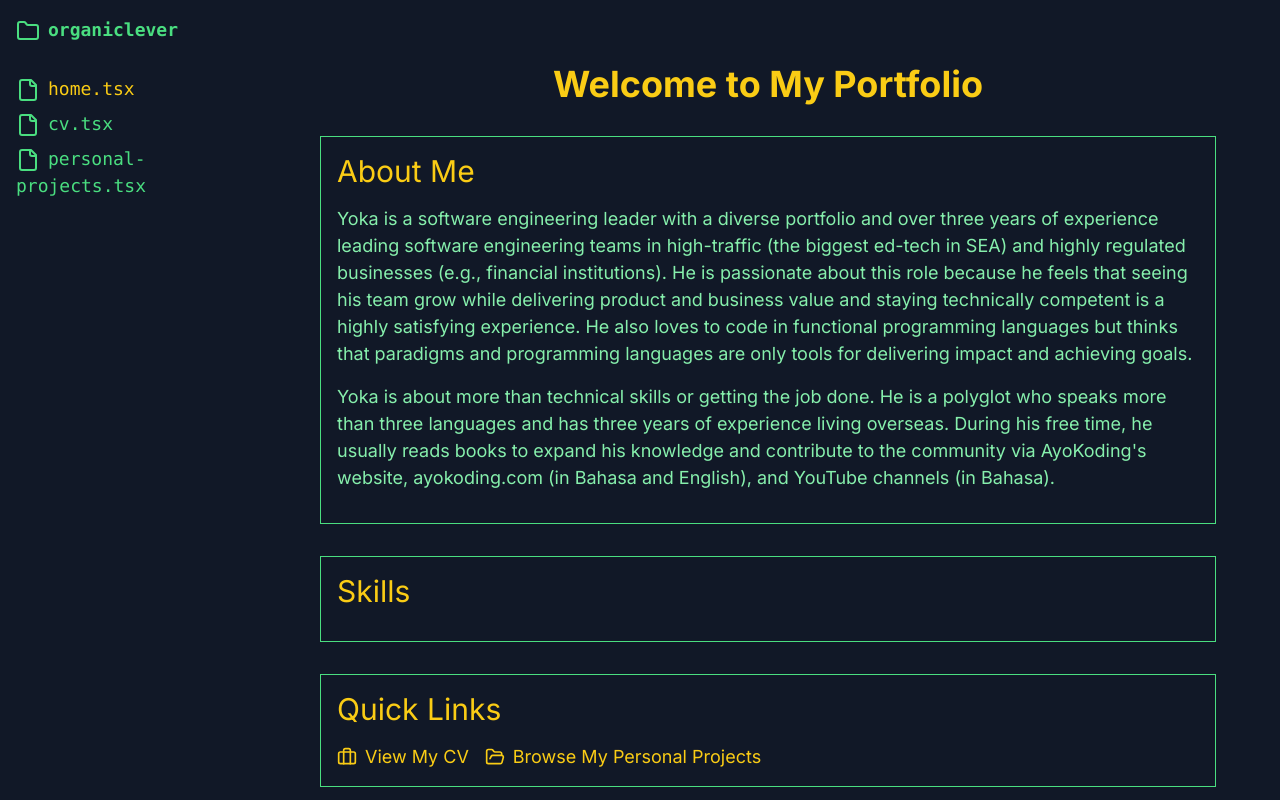
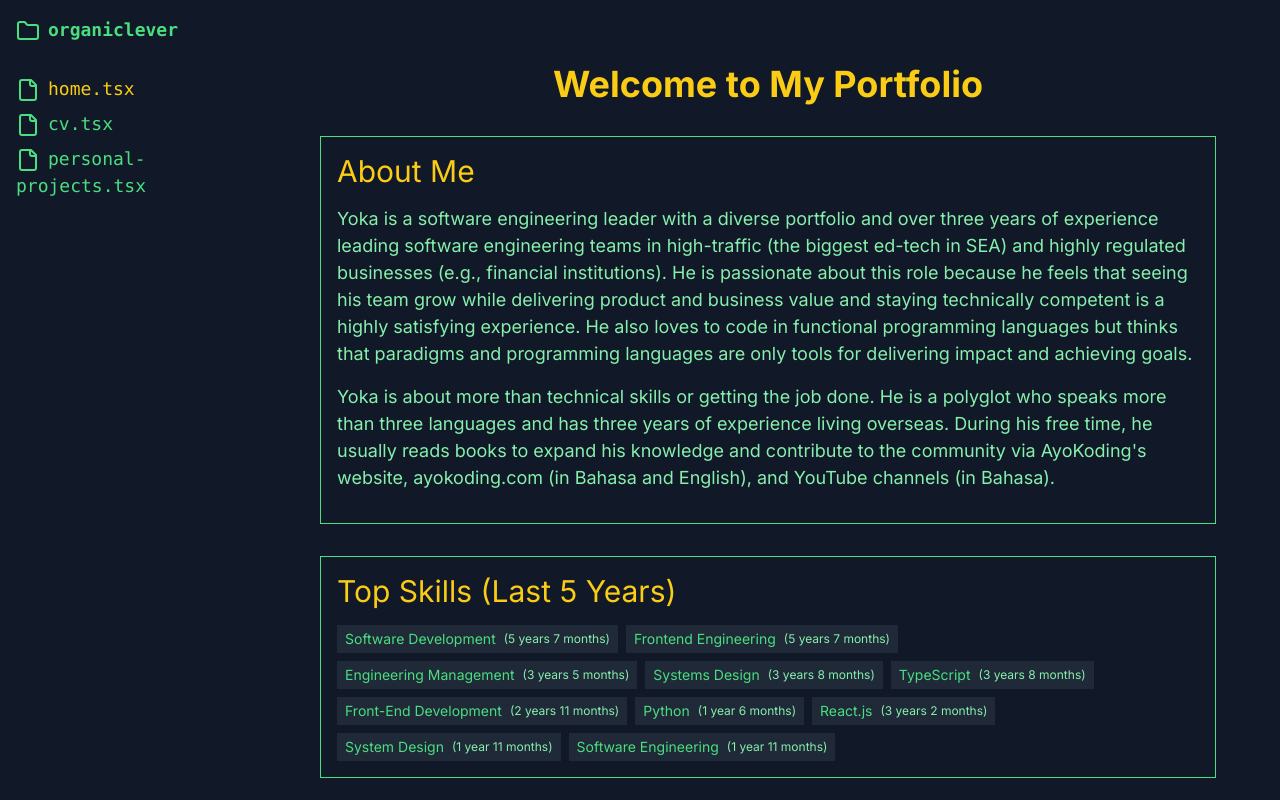
Before and after one commit to wahidyankf/wahidyankf-web, a Next.js app: page / in a window 1280 px wide. Shown: the top 800 px of the page. Built offline with nearby package versions, Linux system fonts and the light colour scheme.

Commit message:
update skills logic

```diff
--- a/src/app/page.tsx
+++ b/src/app/page.tsx
@@ -2,11 +2,13 @@
 
 import { Briefcase, FolderOpen, Github, Linkedin, Mail } from "lucide-react";
 import Link from "next/link";
-import { cvData } from "@/app/data";
+import { cvData, getTopSkillsLastFiveYears, formatDuration } from "@/app/data";
 import { Navigation } from "@/components/Navigation";
+import { useMemo } from "react";
 
 export default function Home() {
   const aboutMe = cvData.find((entry) => entry.type === "about");
+  const topSkills = useMemo(() => getTopSkillsLastFiveYears(cvData), []);
 
   return (
     <main className="min-h-screen bg-gray-900 text-green-400 p-4 sm:p-8 md:p-12 lg:p-16 flex flex-col lg:flex-row pb-20 lg:pb-0">
@@ -29,15 +31,18 @@ export default function Home() {
 
         <div className="mb-8 border border-green-400 rounded-lg p-4 hover:bg-gray-800 transition-colors duration-200">
           <h2 className="text-xl sm:text-2xl md:text-3xl mb-4 text-yellow-400">
-            Skills
+            Top Skills (Last 5 Years)
           </h2>
           <div className="flex flex-wrap gap-2">
-            {aboutMe?.skills?.map((skill, index) => (
+            {topSkills.map(({ skill, duration }, index) => (
               <span
                 key={index}
-                className="bg-gray-800 text-green-400 px-2 py-1 rounded-md text-sm"
+                className="bg-gray-800 text-green-400 px-2 py-1 rounded-md text-sm flex items-center"
               >
-                {skill}
+                <span className="mr-2">{skill}</span>
+                <span className="text-xs text-green-300">
+                  ({formatDuration(duration)})
+                </span>
               </span>
             ))}
           </div>
```
